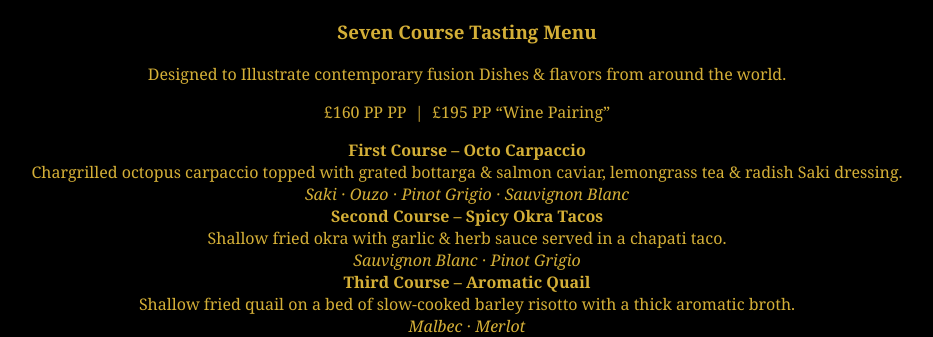
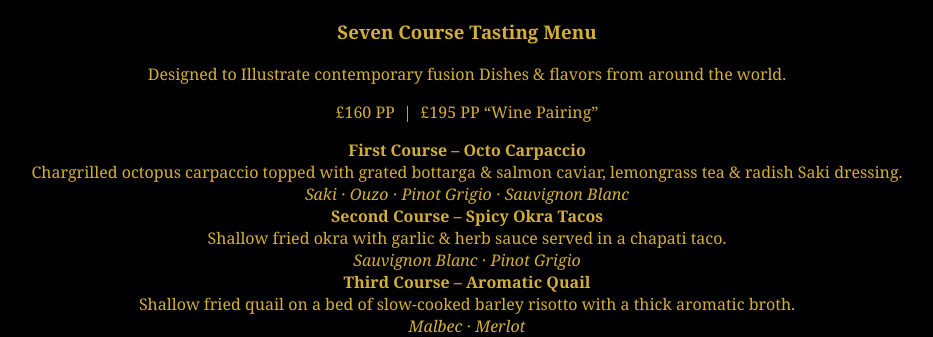
Before and after one commit to elementsbychefsultan/elements_by_chef_sultan, a Flask app: page / in a window 1280 px wide. Shown: the part 2595-2932 px from the top of the page, without its empty margins (173-1106 px from the left). Run offline with Flask 3, Linux system fonts and the light colour scheme.

Commit message:
Updated index.html with new front page text and booking info

```diff
--- a/templates/index.html
+++ b/templates/index.html
@@ -229,7 +229,7 @@ the world
   <h2>Elements by Chef Sultan</h2>
   <h3>Seven Course Tasting Menu</h3>
   <p class="subtitle">Designed to Illustrate contemporary fusion Dishes & flavors from around the world.</p>
-  <p class="price">£160 PP
+  <p class="price">£160
 PP&nbsp;&nbsp;|&nbsp;&nbsp;£195 PP
 “Wine Pairing”</p>
 
```
